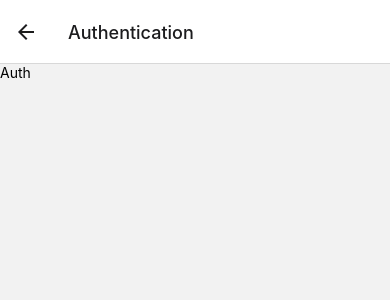
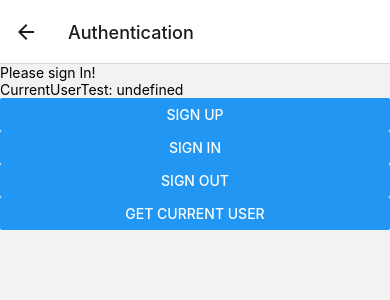
Before and after one commit to brewswain/Cream-paws-client, a React Native app: screen /Auth in a window 390 px wide. Shown: the top 300 px of the page. Built offline with nearby package versions, Linux system fonts and the light colour scheme; what expo-linking would draw is missing.

Commit message:
Set up basic test screens to ensure API works as expected whilst containerized

```diff
--- a/screens/AuthScreen.tsx
+++ b/screens/AuthScreen.tsx
@@ -1,9 +1,64 @@
-import { Text, View } from "react-native";
+import { useState, useEffect } from "react";
+
+import { Button, Text, View } from "react-native";
+import { getCurrentUser, signIn, signOut, signUp } from "../api/routes/auth";
 
 const AuthScreen = () => {
+   const [currentUser, setCurrentUser] = useState();
+   const [user, setUser] = useState();
+
+   const signInTest = async () => {
+      const response = await signIn("test13@test.com", "password");
+
+      setUser(response);
+   };
+
+   useEffect(() => {
+      console.log({ user });
+   }, [user]);
+
+   const getCurrentUserTest = async () => {
+      const response = await getCurrentUser();
+      console.log(response);
+      setCurrentUser(response.currentUser);
+   };
+
+   const signOutTest = async () => {
+      const response = await signOut();
+      setUser(response);
+   };
    return (
       <View>
-         <Text>Auth</Text>
+         <Text>
+            {user && user.email
+               ? `User ${user.email} is signed in.`
+               : "Please sign In!"}
+         </Text>
+         <Text>{`CurrentUserTest: ${currentUser}`}</Text>
+         <Button
+            title="Sign Up"
+            onPress={() => {
+               signUp("test@test.com", "password");
+            }}
+         />
+         <Button
+            title="Sign In"
+            onPress={() => {
+               signInTest();
+            }}
+         />
+         <Button
+            title="Sign Out"
+            onPress={() => {
+               signOutTest();
+            }}
+         />
+         <Button
+            title="Get Current User"
+            onPress={() => {
+               getCurrentUserTest();
+            }}
+         />
       </View>
    );
 };
--- a/screens/CustomersScreen.tsx
+++ b/screens/CustomersScreen.tsx
@@ -1,9 +1,64 @@
-import { Text, View } from "react-native";
+import axios from "axios";
+import { useEffect, useState } from "react";
+import { Button, Text, View } from "react-native";
+import {
+   createCustomer,
+   deleteCustomer,
+   getAllCustomers,
+   updateCustomer,
+} from "../api/routes/customers";
 
 const CustomersScreen = () => {
+   const [customers, setCustomers] = useState([]);
+   const [selectedCustomerId, setSelectedCustomerId] = useState("");
+
+   const getCustomersTest = async () => {
+      const response = await getAllCustomers();
+      console.log(response.currentUser);
+      // setCustomers(response.data);
+   };
+
+   useEffect(() => {
+      console.log({ selectedCustomerId });
+   }, [selectedCustomerId]);
+
+   // getCustomersTest();
    return (
       <View>
          <Text>Welcome to the list of clients</Text>
+         <Text>Currently Selected Customer's ID: {selectedCustomerId}</Text>
+         <Button
+            title="Create Customer"
+            onPress={() => createCustomer("test 3")}
+         />
+         <Button title="Get Customers" onPress={() => getCustomersTest()} />
+         {/* TODO: For now i'm testing just updating the customer name to ensure the route is working, will update with proper details later */}
+
+         <Button
+            title="Update Customer"
+            onPress={() => updateCustomer(selectedCustomerId, "updated name")}
+         />
+         <Button
+            title="Delete Customer"
+            onPress={() => deleteCustomer(selectedCustomerId)}
+         />
+
+         <View>
+            <Text>List of Customers:</Text>
+            <View>
+               {customers &&
+                  customers.map((customer) => (
+                     <Text
+                        key={customer.id}
+                        onPress={() => {
+                           setSelectedCustomerId(customer.id);
+                        }}
+                     >
+                        {customer.name}
+                     </Text>
+                  ))}
+            </View>
+         </View>
       </View>
    );
 };
--- a/screens/HomeScreen.tsx
+++ b/screens/HomeScreen.tsx
@@ -9,6 +9,9 @@ export default function HomeScreen({ navigation }: RootTabScreenProps<"Home">) {
       <View style={styles.container}>
          <Text style={styles.title}>Home</Text>
 
+         <NavigationCard navigation={navigation} destination="Auth">
+            Auth
+         </NavigationCard>
          <NavigationCard navigation={navigation} destination="Customers">
             Customers
          </NavigationCard>
@@ -20,9 +23,6 @@ export default function HomeScreen({ navigation }: RootTabScreenProps<"Home">) {
          </NavigationCard>
          <NavigationCard navigation={navigation} destination="Finance">
             Finance
-         </NavigationCard>
-         <NavigationCard navigation={navigation} destination="Auth">
-            Auth
          </NavigationCard>
       </View>
    );
```
